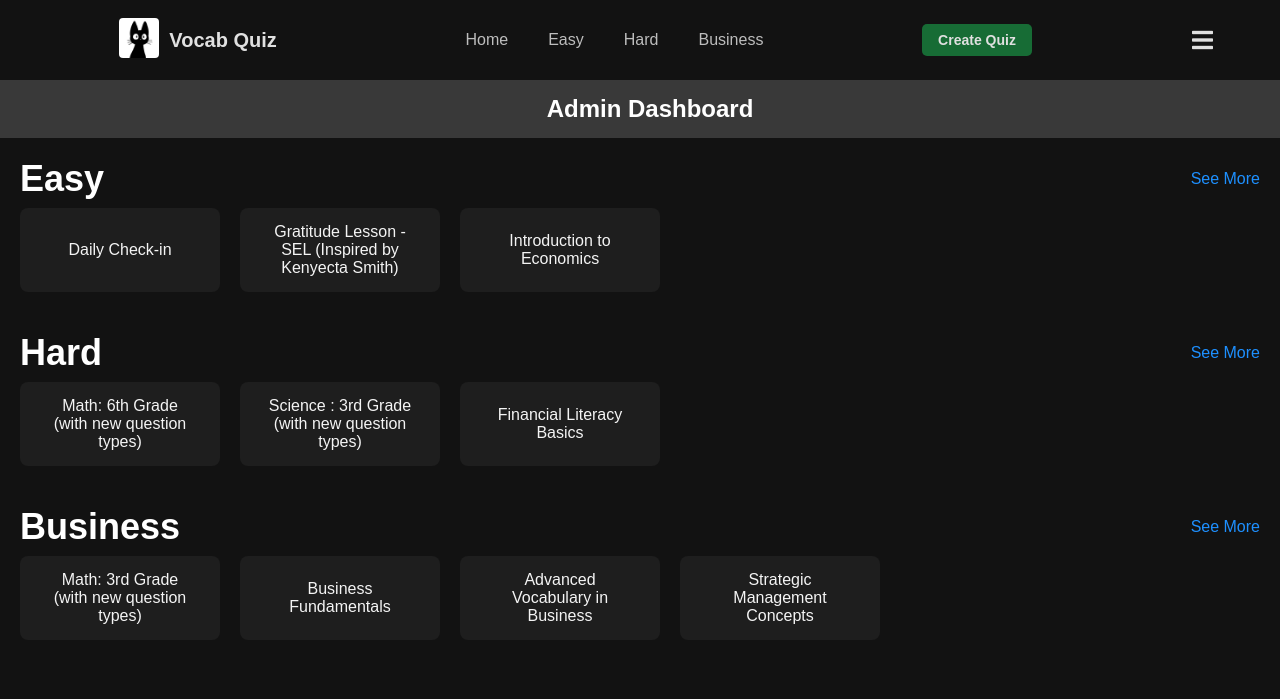
After one commit to LightningIce/Vocab-Quiz, a PHP site: page /php/admindashboard.php in a window 1280 px wide. The commit adds this page. Shown: the top 699 px of the page. Run offline with PHP 8.4, Linux system fonts and the light colour scheme.

Commit message:
updated admin dashboard

```diff
--- /dev/null
+++ b/php/admindashboard.php
@@ -0,0 +1,350 @@
+<!DOCTYPE html>
+<html lang="en">
+
+<head>
+    <meta charset="UTF-8">
+    <meta name="viewport" content="width=device-width, initial-scale=1.0">
+    <meta name="description" content="Vocab Quiz Dashboard for Admin">
+    <title>Vocab Quiz Dashboard</title>
+    <link rel="stylesheet" href="../css/adminheader.css">
+    <link rel="stylesheet" href="../css/font-awesome.css">
+    <style>
+        body {
+            font-family: Arial, sans-serif;
+            margin: 0;
+            padding: 0;
+            background-color: #121212;
+            color: #f4f4f4;
+        }
+
+        .admin-dashboard-banner {
+            background-color: rgb(57, 57, 57);
+            color: rgb(255, 255, 255);
+            text-align: center;
+            padding: 15px 10px;
+            font-size: 1.5rem;
+            font-weight: bold;
+            width: 100%;
+        }
+
+        .admin-dashboard-container {
+            box-sizing: border-box;
+            padding: 20px;
+        }
+
+        .admin-level {
+            box-sizing: border-box;
+            margin-bottom: 40px;
+        }
+
+        .admin-dashboard-header {
+            display: flex;
+            justify-content: space-between;
+            align-items: center;
+            margin-bottom: 8px;
+        }
+
+        .admin-dashboard-title {
+            color: #ffffff;
+            align-items: center;
+            font-size: 36px;
+            font-weight: 600;
+            display: flex;
+        }
+
+        .admin-dashboard-see-more a {
+            color: #1e90ff;
+            text-decoration: none;
+            font-size: 16px;
+            transition: color 0.3s;
+        }
+
+        .admin-dashboard-see-more a:hover {
+            color: #63a4ff;
+        }
+
+        .admin-quiz-container {
+            display: flex;
+            flex-wrap: wrap;
+            gap: 20px;
+            justify-content: flex-start;
+        }
+
+        .quiz-button {
+            background-color: #1e1e1e;
+            color: #f4f4f4;
+            border: none;
+            padding: 15px 25px;
+            border-radius: 8px;
+            font-size: 16px;
+            cursor: pointer;
+            transition: background-color 0.3s, transform 0.2s;
+            width: 200px;
+            text-align: center;
+            white-space: normal;
+            word-wrap: break-word;
+            height: auto;
+        }
+
+        .quiz-button:hover,
+        .quiz-button:focus {
+            background-color: #333333;
+            color: #ffffff;
+            outline: none;
+            transform: translateY(-5px);
+        }
+
+        .modal {
+            display: none;
+            position: fixed;
+            z-index: 1000;
+            left: 0;
+            top: 0;
+            width: 100%;
+            height: 100%;
+            overflow: auto;
+            background-color: rgba(0, 0, 0, 0.5);
+        }
+
+        .modal-content {
+            background-color: #fefefe;
+            margin: 10% auto;
+            padding: 20px;
+            border: 1px solid #888;
+            width: 80%;
+            border-radius: 10px;
+            position: relative;
+            color: #000;
+        }
+
+        .close-button {
+            color: #aaa;
+            position: absolute;
+            top: 10px;
+            right: 20px;
+            font-size: 28px;
+            font-weight: bold;
+            background: none;
+            border: none;
+            cursor: pointer;
+        }
+
+        .close-button:hover,
+        .close-button:focus {
+            color: black;
+            text-decoration: none;
+            outline: none;
+        }
+
+        @media (max-width: 600px) {
+            .quiz-button {
+                width: 100%;
+            }
+
+            .admin-dashboard-container {
+                padding: 10px;
+            }
+        }
+    </style>
+</head>
+
+<body>
+    <?php include 'adminheader.php'; ?>
+    <main>
+        <div class="admin-dashboard-banner">Admin Dashboard</div>
+        <div class="admin-dashboard-container">
+            <!-- Easy Category -->
+            <div class="admin-level">
+                <div class="admin-dashboard-header">
+                    <div class="admin-dashboard-title">Easy</div>
+                    <div class="admin-dashboard-see-more"><a href="admindashboardeasy.php">See More</a></div>
+                </div>
+                <div class="admin-quiz-container" data-category="Easy"></div>
+            </div>
+            <!-- Hard Category -->
+            <div class="admin-level">
+                <div class="admin-dashboard-header">
+                    <div class="admin-dashboard-title">Hard</div>
+                    <div class="admin-dashboard-see-more"><a href="admindashboardhard.php">See More</a></div>
+                </div>
+                <div class="admin-quiz-container" data-category="Hard"></div>
+            </div>
+            <!-- Business Category -->
+            <div class="admin-level">
+                <div class="admin-dashboard-header">
+                    <div class="admin-dashboard-title">Business</div>
+                    <div class="admin-dashboard-see-more"><a href="admindashboardbusiness.php">See More</a></div>
+                </div>
+                <div class="admin-quiz-container" data-category="Business"></div>
+            </div>
+        </div>
+    </main>
+    <?php include 'adminfooter.php'; ?>
+
+    <!-- Modal for Quiz Details -->
+    <div id="quiz-modal" class="modal" aria-hidden="true" role="dialog" aria-labelledby="modal-title">
+        <div class="modal-content">
+            <button class="close-button" aria-label="Close Modal">&times;</button>
+            <h2 id="modal-title">Quiz Title</h2>
+            <p id="modal-description">Quiz Description</p>
+        </div>
+    </div>
+
+    <!-- JavaScript Embedded in the Same File -->
+    <script>
+        // JavaScript to Render 5 Title-Only Quiz Buttons per Category
+
+        // Initial Quiz Data with Categories
+        const quizzes = [
+            {
+                id: 0,
+                title: "Daily Check-in",
+                category: "Easy"
+            },
+            {
+                id: 1,
+                title: "Gratitude Lesson - SEL (Inspired by Kenyecta Smith)",
+                category: "Easy"
+            },
+            {
+                id: 2,
+                title: "Math: 6th Grade (with new question types)",
+                category: "Hard"
+            },
+            {
+                id: 3,
+                title: "Science : 3rd Grade (with new question types)",
+                category: "Hard"
+            },
+            {
+                id: 4,
+                title: "Math: 3rd Grade (with new question types)",
+                category: "Business"
+            },
+            {
+                id: 5,
+                title: "Business Fundamentals",
+                category: "Business"
+            },
+            {
+                id: 6,
+                title: "Advanced Vocabulary in Business",
+                category: "Business"
+            },
+            {
+                id: 7,
+                title: "Financial Literacy Basics",
+                category: "Hard"
+            },
+            {
+                id: 8,
+                title: "Introduction to Economics",
+                category: "Easy"
+            },
+            {
+                id: 9,
+                title: "Strategic Management Concepts",
+                category: "Business"
+            }
+            // Add more quizzes as needed
+        ];
+
+        function createQuizButton(quiz) {
+            const button = document.createElement('button');
+            button.classList.add('quiz-button');
+            button.setAttribute('aria-label', `Quiz: ${quiz.title}`);
+            button.textContent = quiz.title;
+
+            button.addEventListener('click', () => {
+                openModal(quiz);
+            });
+
+            return button;
+        }
+
+        function renderQuizzes() {
+            const quizContainers = document.querySelectorAll('.admin-quiz-container');
+
+            quizContainers.forEach(container => {
+                const category = container.getAttribute('data-category');
+
+                // Filter quizzes by category
+                const quizzesInCategory = quizzes.filter(quiz => quiz.category === category);
+
+                // Select the first 5 quizzes or all if fewer than 5
+                const quizzesToRender = quizzesInCategory.slice(0, 7);
+
+                // Clear existing content in the container
+                container.innerHTML = '';
+
+                // Create and append buttons for each quiz
+                quizzesToRender.forEach(quiz => {
+                    const quizButton = createQuizButton(quiz);
+                    container.appendChild(quizButton);
+                });
+
+                // Optional: Display a message if there are no quizzes
+                if (quizzesToRender.length === 0) {
+                    const noQuizzesMsg = document.createElement('p');
+                    noQuizzesMsg.textContent = 'No quizzes available in this category.';
+                    noQuizzesMsg.style.color = '#ccc';
+                    container.appendChild(noQuizzesMsg);
+                }
+            });
+        }
+
+        // Function to open modal with quiz details
+        function openModal(quiz) {
+            const modal = document.getElementById('quiz-modal');
+            const modalTitle = document.getElementById('modal-title');
+            const modalDescription = document.getElementById('modal-description');
+
+            modalTitle.textContent = quiz.title;
+            // Add more details as needed
+            modalDescription.textContent = `This is the "${quiz.title}" quiz. More details can be added here.`;
+
+            modal.style.display = 'block';
+            modal.setAttribute('aria-hidden', 'false');
+
+            // Set focus to the modal for accessibility
+            modal.querySelector('.close-button').focus();
+        }
+
+        // Function to close modal
+        function closeModal() {
+            const modal = document.getElementById('quiz-modal');
+            modal.style.display = 'none';
+            modal.setAttribute('aria-hidden', 'true');
+
+            // Return focus to the body or a specific element
+            document.body.focus();
+        }
+
+        // Event listener for closing the modal
+        const closeButton = document.querySelector('.close-button');
+        if (closeButton) {
+            closeButton.addEventListener('click', closeModal);
+        }
+
+        // Close modal when clicking outside the modal content
+        window.addEventListener('click', (event) => {
+            const modal = document.getElementById('quiz-modal');
+            if (event.target == modal) {
+                closeModal();
+            }
+        });
+
+        // Close modal with 'Escape' key for accessibility
+        window.addEventListener('keydown', (event) => {
+            const modal = document.getElementById('quiz-modal');
+            if (event.key === 'Escape' && modal.style.display === 'block') {
+                closeModal();
+            }
+        });
+
+        // Initialize rendering when DOM is fully loaded
+        document.addEventListener('DOMContentLoaded', renderQuizzes);
+    </script>
+</body>
+
+</html>
--- a/php/adminheader.php
+++ b/php/adminheader.php
@@ -5,17 +5,17 @@
         <!-- Logo Section -->
         <div id="header-logo">
             <div class="header-logo-cat">
-                <a href="adminhome.php"><img src="../images/icon.png" alt="Logo"></a>
+                <a href="admindashboard.php"><img src="../images/icon.png" alt="Logo"></a>
             </div>
             <div class="header-logo-name">
-                <a href="adminhome.php">Vocab Quiz</a>
+                <a href="admindashboard.php">Vocab Quiz</a>
             </div>
         </div>
 
         <!-- Navigation Links -->
         <div id="header-navigation">
             <ul>
-                <li class="nav-home"><a href="adminhome.php"><span>Home</span></a></li>
+                <li class="nav-home"><a href="admindashboard.php"><span>Home</span></a></li>
                 <li class="nav-easy"><a href="admindashboardeasy.php"><span>Easy</span></a></li>
                 <li class="nav-hard"><a href="admindashboardhard.php"><span>Hard</span></a></li>
                 <li class="nav-business"><a href="admindashboardbusiness.php"><span>Business</span></a></li>
```
Also changed, not shown: css/adminheader.css (+39 -10 lines), php/adminhome.php (deleted, +0 -20 lines).
